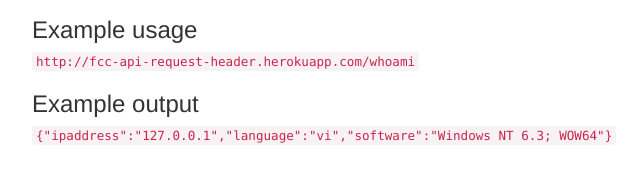
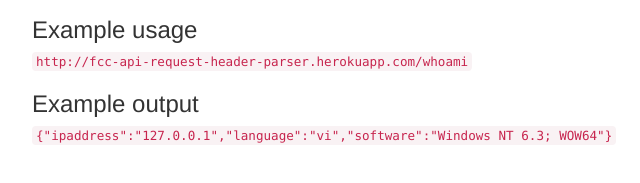
Before and after one commit to anhkien96/fcc-api-request-header-parser-microservice, a website: page public/header-parse.html in a window 1280 px wide. Shown: the part 173-356 px from the top of the page, 38-678 px from the left. Drawn offline with nearby package versions, Linux system fonts and the light colour scheme.

Commit message:
Update readme

```diff
--- a/public/header-parse.html
+++ b/public/header-parse.html
@@ -15,7 +15,7 @@
          I can get the IP address, language and operating system for my browser.
       </blockquote>
       <h3>Example usage</h3>
-      <code>http://fcc-api-request-header.herokuapp.com/whoami</code>
+      <code>http://fcc-api-request-header-parser.herokuapp.com/whoami</code>
       <h3>Example output</h3>
       <code>{"ipaddress":"127.0.0.1","language":"vi","software":"Windows NT 6.3; WOW64"}</code>
    </div>
```
Also changed, not shown: README.md.
